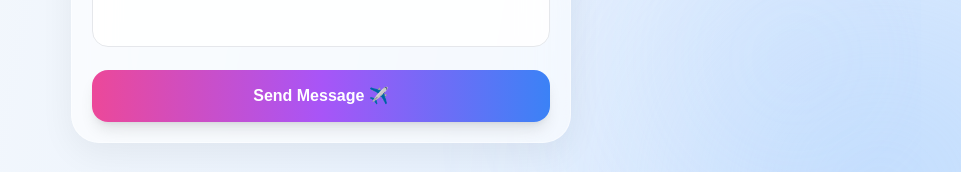
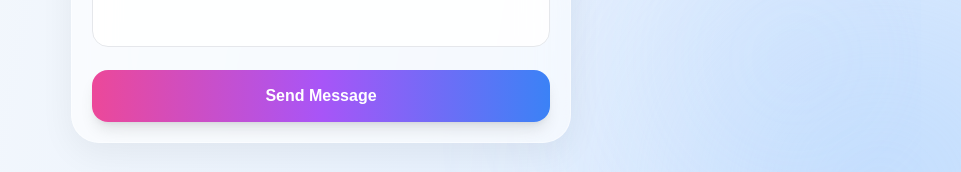
Before and after one commit to lintangntyas/portfolio, a Next.js app: page / in a window 1280 px wide. Shown: the part 7137-7309 px from the top of the page, without its empty margins (319-1280 px from the left). Built offline with nearby package versions, Linux system fonts and the light colour scheme.

Commit message:
Update page.js

```diff
--- a/app/page.js
+++ b/app/page.js
@@ -1873,7 +1873,7 @@ export default function Home() {
                   hover:scale-[1.01]
                 "
               >
-                Send Message ✈️
+                Send Message
               </button>
 
             </form>
```
